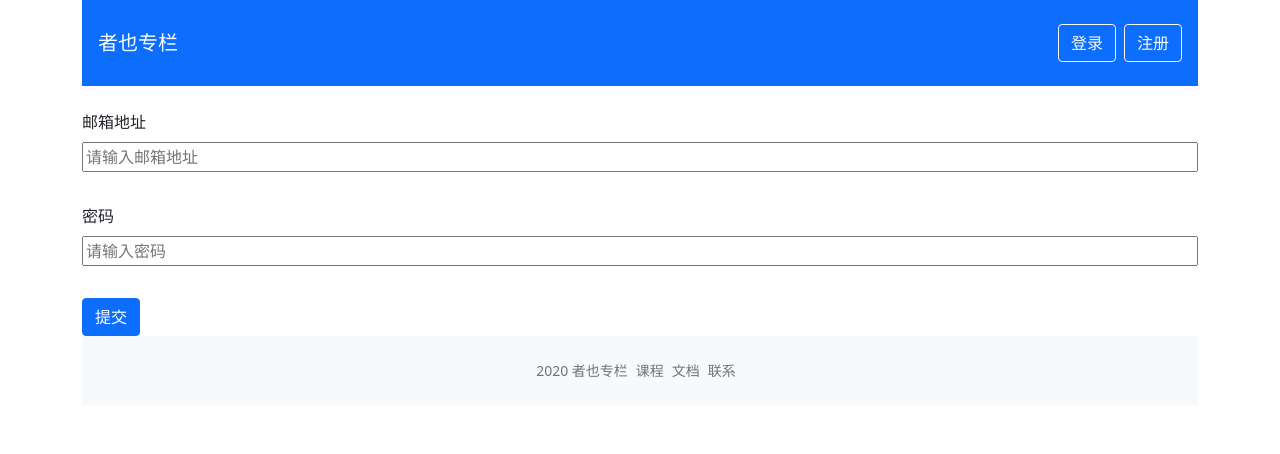
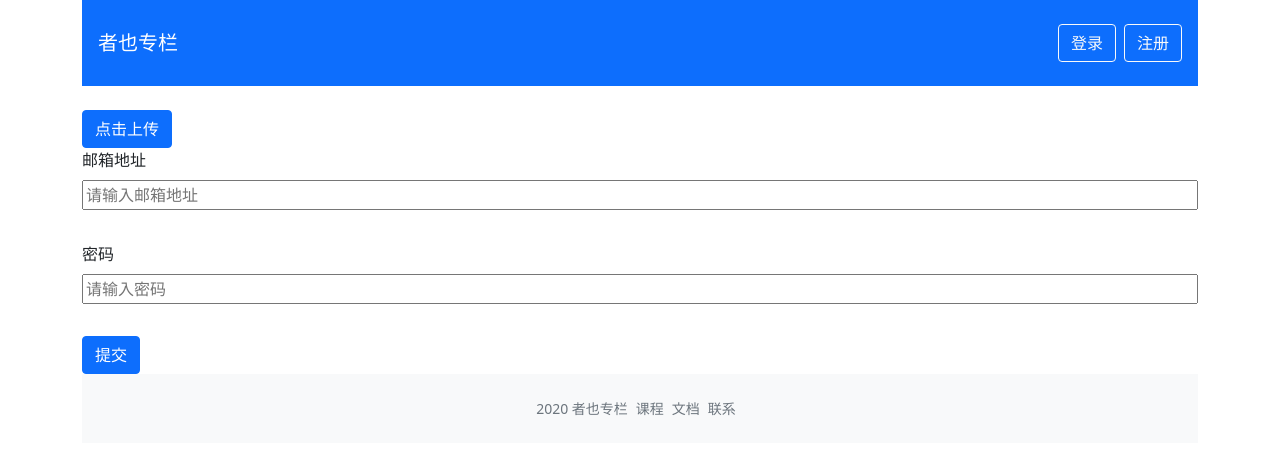
Before and after one commit to WeiQiang5/zheye, a Vue app: page /login in a window 1280 px wide. Shown: the top 454 px of the page. Built offline with nearby package versions, Linux system fonts and the light colour scheme.

Commit message:
编写upload组件

```diff
--- a/src/App.vue
+++ b/src/App.vue
@@ -1,6 +1,11 @@
 <template>
   <div class="container">
     <global-header :user="currentUser" />
+    <uploader
+      action="/upload"
+      :before-upload="beforeUpload"
+      @file-uploaded="onFileUploaded"
+    ></uploader>
     <loading v-if="isLoading"></loading>
     <router-view></router-view>
     <footer class="text-center py-4 text-secondary bg-light mt-6">
@@ -22,15 +27,17 @@ import { defineComponent, computed, onMounted, watch } from 'vue'
 import { useStore } from 'vuex'
 // 报错原因：typescript 只能理解 .ts 文件，无法理解 .vue文件
 import GlobalHeader from './components/GlobalHeader.vue'
+import Uploader from '@/components/Uploader.vue'
 import loading from './components/Loader.vue'
-import { GlobalDataProps } from './store/store'
+import { GlobalDataProps, ResponseType, ImageProps } from './store/store'
 import createMessage from '@/components/createMessage'
 import axios from 'axios'
 export default defineComponent({
   name: 'App',
   components: {
     GlobalHeader,
-    loading
+    loading,
+    Uploader
   },
   setup () {
     const store = useStore<GlobalDataProps>()
@@ -38,6 +45,20 @@ export default defineComponent({
     const isLoading = computed(() => store.state.loading)
     const token = computed(() => store.state.token)
     const error = computed(() => store.state.error)
+
+    const beforeUpload = (file:File) => {
+      console.log('文件信息', file)
+      console.log('触发生命周期')
+      const isJPG = file.type === 'image/jpeg'
+      if (!isJPG) {
+        createMessage('上传图片只能是JPG格式', 'error', 1500)
+      }
+      return isJPG
+    }
+    const onFileUploaded = (rawData:ResponseType<ImageProps>) => {
+      createMessage(`上传图片ID ${rawData._id}`, 'success', 1500)
+    }
+
     // 监听错误
     watch(() => error.value.status, () => {
       const { status, message } = error.value
@@ -47,6 +68,10 @@ export default defineComponent({
     })
 
     onMounted(() => {
+      const message = createMessage('check here', 'success')
+      setTimeout(() => {
+        message.destory()
+      }, 2000)
       if (!currentUser.value.isLogin && token.value) {
         axios.defaults.headers.common.Authorization = `Bearer ${token.value}`
         store.dispatch('fetchCurrentUser')
@@ -55,8 +80,9 @@ export default defineComponent({
     return {
       currentUser,
       isLoading,
-      error
-
+      error,
+      beforeUpload,
+      onFileUploaded
     }
   }
 })
--- a/src/components/DropdownItem.vue
+++ b/src/components/DropdownItem.vue
@@ -11,12 +11,12 @@
 <script lang='ts'>
 import { defineComponent } from 'vue'
 export default defineComponent({
-    props: {
-        disabled: {
-            type: Boolean,
-            default: false
-        }
+  props: {
+    disabled: {
+      type: Boolean,
+      default: false
     }
+  }
 })
 </script>
 <style lang='scss' scoped>
--- a/src/components/Message.vue
+++ b/src/components/Message.vue
@@ -25,7 +25,10 @@ import useDOMCreate from '@/hooks/useDOMCreate'
 export type MessageType = 'success' | 'error' | 'default'
 export default defineComponent({
   props: {
-    message: String,
+    message: {
+      type: String,
+      default: ''
+    },
     type: {
       type: String as PropType<MessageType>,
       default: 'default'
--- /dev/null
+++ b/src/components/Uploader.vue
@@ -0,0 +1,90 @@
+<template>
+  <div class="file-upload">
+    <button
+      class="btn btn-primary"
+      @click.prevent="triggerUpload"
+    >
+      <span v-if="fileStatus === 'loading'">正在上传</span>
+      <span v-else-if="fileStatus==='success'">上传成功</span>
+      <span v-else>点击上传</span>
+    </button>
+    <input
+      ref="fileInput"
+      type="file"
+      class="file-input d-none"
+      @change="handleFileChange"
+    >
+  </div>
+</template>
+
+<script lang='ts'>
+import { ref, reactive, onMounted, defineComponent } from 'vue'
+import axios from 'axios'
+type UploadStatus = 'ready' | 'loading' | 'success' | 'error'
+type CheckFunction = (file:File) => boolean
+export default defineComponent({
+  props: {
+    action: { // 上传地址
+      type: String,
+      required: true
+    },
+    beforeUpload: {
+      type: Function as PropType<CheckFunction>
+    }
+  },
+  emits: ['file-uploaded', 'file-uploaded-error'],
+  setup (props, context) {
+    // 获取dom节点
+    const fileInput = ref<null | HTMLInputElement>(null)
+    const fileStatus = ref<UploadStatus>('ready')
+
+    const triggerUpload = () => {
+      if (fileInput.value) {
+        fileInput.value.click()
+      }
+    }
+    const handleFileChange = (e:Event) => {
+      const currentTarget = e.target as HTMLInputElement
+      if (currentTarget.files) {
+        const files = Array.from(currentTarget.files)
+        // 设置beforeUpload声明周期
+        if (props.beforeUpload) {
+          const result = props.beforeUpload(files[0])
+          if (!result) {
+            return
+          }
+        }
+        fileStatus.value = 'loading'
+        const formData = new FormData()
+        formData.append('file', files[0])
+        axios.post(props.action, formData, {
+          headers: {
+            'Content-type': 'multipart/form-data'
+          }
+        }).then((res:any) => {
+          console.log(res.data)
+          fileStatus.value = 'success'
+          context.emit('file-uploaded', res.data)
+        }).catch((error:any) => {
+          console.log('错误信息', error)
+          fileStatus.value = 'error'
+          context.emit('file-uploaded-error', { error })
+        }).finally(() => {
+          if (fileInput.value) {
+            fileInput.value.value = ''
+          }
+        })
+      }
+    }
+
+    return {
+      fileInput,
+      triggerUpload,
+      fileStatus,
+      handleFileChange
+    }
+  }
+})
+</script>
+<style lang='scss' scoped>
+</style>
--- a/src/components/ValidateInput.vue
+++ b/src/components/ValidateInput.vue
@@ -33,7 +33,7 @@ import { emitter } from './ValidateForm.vue'
 const emailReg = /^[a-zA-Z0-9.!#$%&’*+/=?^_`{|}~-]+@[a-zA-Z0-9-]+(?:\.[a-zA-Z0-9-]+)*$/
 // 校验接口
 interface RuleProp {
-    type:'required' | 'email' | 'range';
+    type:'required' | 'email' | 'range' | 'custom';
     message?:string;
     min?:{
       message:string;
@@ -43,6 +43,7 @@ interface RuleProp {
       message:string;
       length:number;
     };
+    validator?:() => boolean;
 }
 export type RulesProp = Array<RuleProp>
 export type TagType = 'input' | 'textarea'
@@ -100,6 +101,10 @@ export default defineComponent({
             }
             break
           }
+          // 自定义规则
+          case 'custom':
+            passed = rule.validator ? rule.validator() : true
+            break
           default:
             break
           }
--- a/src/components/createMessage.ts
+++ b/src/components/createMessage.ts
@@ -1,20 +1,36 @@
 import Message from './Message.vue'
-import { createApp } from 'vue'
+import { h, render } from 'vue'
 export type MessageType = 'success' | 'error' | 'default'
-const createMessage = (message:string, type:MessageType, timeout = 2000) => {
-  const messageInstance = createApp(Message, {
+const createMessage = (message:string, type:MessageType, timeout?:number) => {
+  // createApp太重了切换为h函数
+  // const messageInstance = createApp(Message, {
+  //   message,
+  //   type
+  // })
+  const messageVnode = h(Message, {
     message,
     type
   })
   const mountNode = document.createElement('div')
   document.body.appendChild(mountNode)
   //   挂载
-  messageInstance.mount(mountNode)
-  setTimeout(() => {
-    // 卸载
-    messageInstance.unmount(mountNode)
+  // messageInstance.mount(mountNode)
+  render(messageVnode, mountNode)
+  const destory = () => {
+    render(null, mountNode)
     document.body.removeChild(mountNode)
-  }, timeout)
+  }
+  if (timeout) {
+    setTimeout(() => {
+      // 卸载
+      // 不需要传入参数
+      // messageInstance.unmount()
+      destory()
+    }, timeout)
+  }
+  return {
+    destory
+  }
 }
 
 export default createMessage
--- a/src/views/createPost.vue
+++ b/src/views/createPost.vue
@@ -1,6 +1,11 @@
 <template>
   <div class="create-post-page">
     <h4>新建文章</h4>
+    <input
+      type="file"
+      name="file"
+      @change.prevent="handleFileChange"
+    >
     <validate-form @form-submit="onFormSubmit">
       <div class="mb-3">
         <label class="form-label">文章标题：</label>
@@ -35,6 +40,7 @@
 import { defineComponent, ref } from 'vue'
 import { useStore } from 'vuex'
 import { useRouter } from 'vue-router'
+import axios from 'axios'
 import { GlobalDataProps, PostProps } from '../store'
 import ValidateInput, { RulesProp } from '../components/ValidateInput.vue'
 import ValidateForm from '../components/ValidateForm.vue'
@@ -72,12 +78,33 @@ export default defineComponent({
         }
       }
     }
+    // 文件上传
+    const handleFileChange = (e:Event) => {
+      console.log('事件对象', e)
+      const target = e.target as HTMLInputElement
+      const files = target.files
+      if (files) {
+        // 只单选
+        const uploadedFile = files[0]
+        // 模拟表单对象
+        const formData = new FormData()
+        formData.append(uploadedFile.name, uploadedFile)
+        axios.post('/upload', formData, {
+          headers: {
+            'Content-Type': 'multipart/form-data'
+          }
+        }).then((res:any) => {
+          console.log(res)
+        })
+      }
+    }
     return {
       titleRules,
       titleVal,
       contentVal,
       contentRules,
-      onFormSubmit
+      onFormSubmit,
+      handleFileChange
     }
   }
 })
--- a/src/views/login.vue
+++ b/src/views/login.vue
@@ -63,7 +63,6 @@ export default defineComponent({
       console.log('result', result)
       // 验证通过
       if (result) {
-        console.log('验证通过')
         const payload = {
           email: emailVal.value,
           password: passwordVal.value
```
Also changed, not shown: src/store/store.ts (+7 -1 lines), src/views/test/Vnode.tsx (added, +20 -0 lines).
